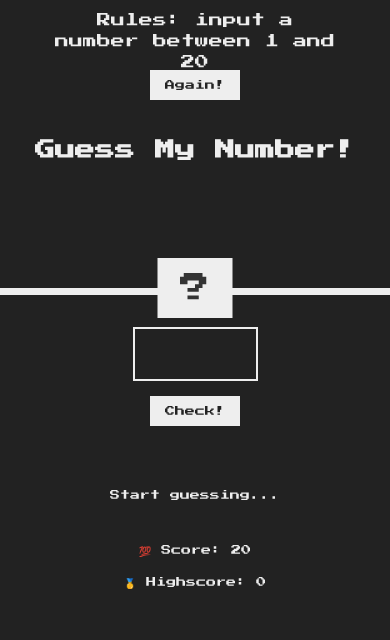
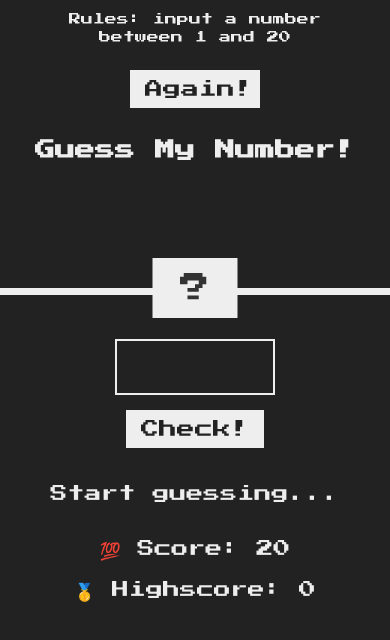
Before and after one commit to ArtemLobastov/guessMyNumber, a plain HTML site: page index.html in a window 390 px wide. Drawn offline with Linux system fonts and the light colour scheme.

Commit message:
Add files via upload

```diff
--- a/style.css
+++ b/style.css
@@ -127,13 +127,14 @@ h1 {
   }
 
   .btn {
-    font-size: 1rem;
+    font-size: 1.8rem;
     padding: 1rem 1.5rem;
   }
 
   .number {
     font-size: 3rem;
-    width: 7.5rem;
+    width: 8.5rem;
+
     padding: 1.5rem 0rem;
   }
   .left {
@@ -145,17 +146,18 @@ h1 {
     display: flex;
     flex-direction: column;
     width: 100%;
-    font-size: 1rem;
+    font-size: 1.7rem;
     align-items: center;
     /* flex-direction: column; */
   }
   .guess {
     border: 2px solid #eee;
-    font-size: 2.5rem;
+    font-size: 2.7rem;
     padding: 1.25rem;
-    width: 12.5rem;
+    width: 16rem;
     margin-bottom: 1.5rem;
     display: block;
+    margin-top: 2.5rem;
   }
   .message {
     margin-bottom: 4rem;
@@ -166,8 +168,8 @@ h1 {
   }
   .again {
     top: 7rem;
-    right: 15rem;
-    left: 15rem;
+    right: 13rem;
+    left: 13rem;
   }
   .between {
     top: 0rem;
@@ -175,5 +177,6 @@ h1 {
     text-align: center;
     line-height: 1.5;
     padding: 1rem 5rem;
+    font-size: 1.2rem;
   }
 }
```
